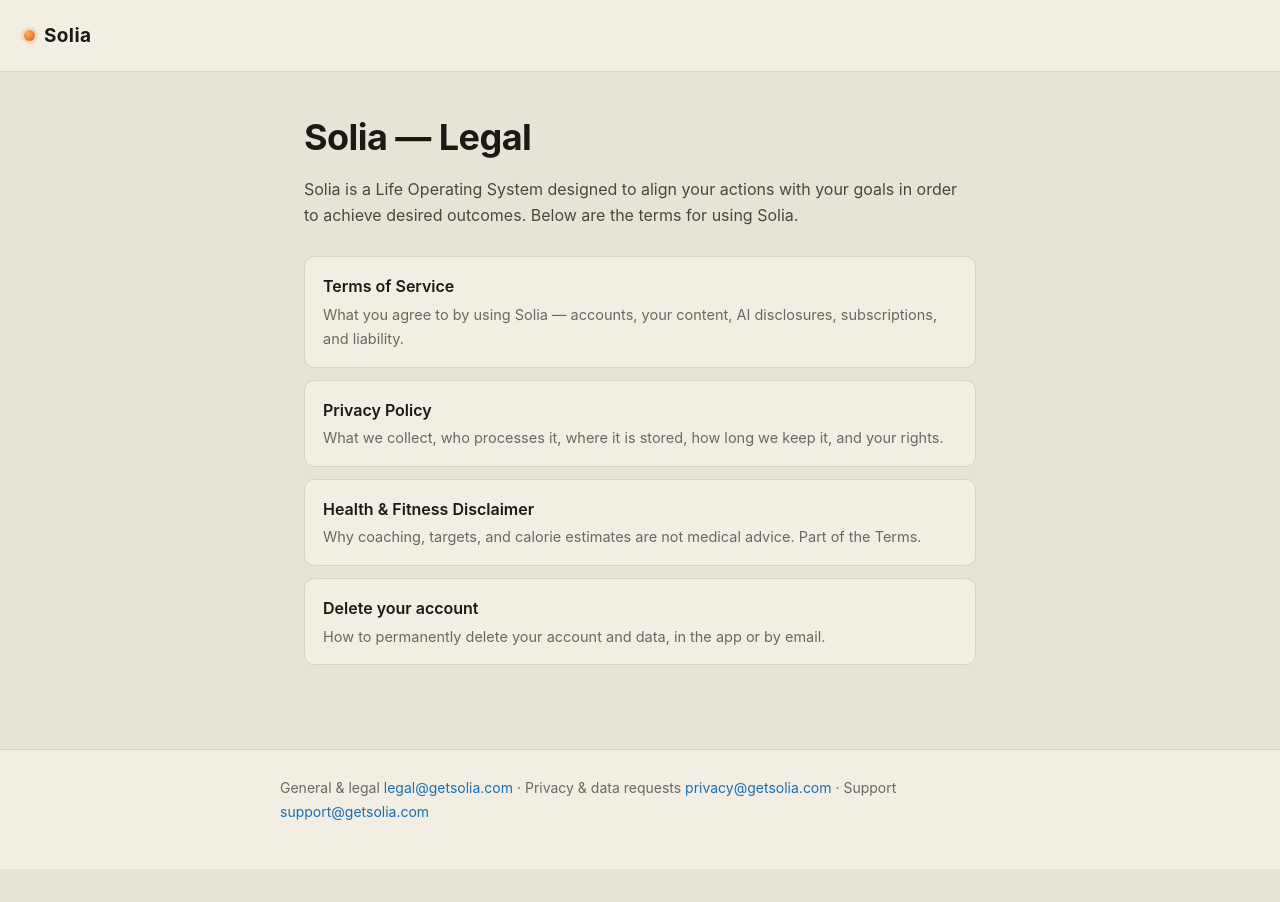
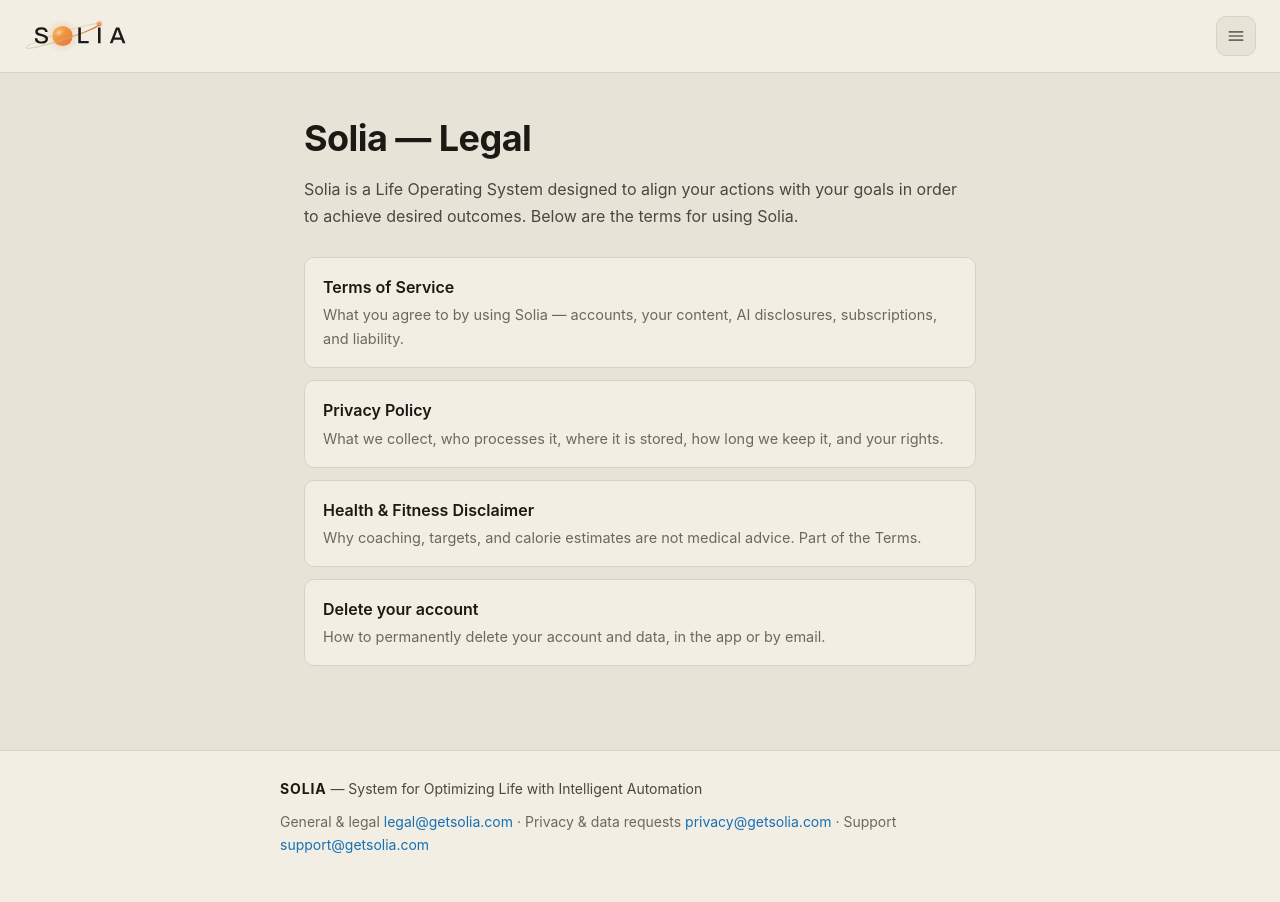
Before and after one commit to Solia-SaaS/Solia-Legal, a Jekyll site: the page built from index.md, in a window 1280 px wide. Built offline with Jekyll 4.4.1, drawn with Linux system fonts in a browser that asks for light colours; our own code applies the rules of GitHub Pages for plain Markdown files.

Commit message:
Match the root-site chrome: real wordmark banner, menu button, back links
Same look and feel as getsolia.com: theme-aware Solia wordmark SVG in the
banner (replacing the text+dot stand-in), the details/summary menu button
(Support, Legal), the SOLIA-acronym footer, and the shared stylesheet. Every
page except the index gets an 'All legal documents' back link, added in the
layout so future docs inherit it automatically.

Co-Authored-By: Claude Fable 5 <noreply@anthropic.com>

```diff
--- a/_layouts/default.html
+++ b/_layouts/default.html
@@ -5,20 +5,42 @@
 <meta name="viewport" content="width=device-width, initial-scale=1">
 <title>{% if page.title %}{{ page.title }} · {% endif %}Solia</title>
 <meta name="description" content="{{ page.description | default: site.description }}">
+<meta property="og:title" content="{{ page.title | default: 'Solia — Legal' }}">
+<meta property="og:description" content="{{ page.description | default: site.description }}">
+<meta name="theme-color" content="#14120B" media="(prefers-color-scheme: dark)">
+<meta name="theme-color" content="#E7E3D7" media="(prefers-color-scheme: light)">
 <link rel="stylesheet" href="{{ '/assets/css/style.css' | relative_url }}">
 </head>
 <body>
 <header class="site">
-  <a class="wordmark" href="{{ '/' | relative_url }}">
-    <span class="dot" aria-hidden="true"></span>Solia
+  <a class="wordmark" href="{{ '/' | relative_url }}" aria-label="Solia legal home">
+    <picture>
+      <source media="(prefers-color-scheme: dark)" srcset="{{ '/assets/brand/solia-wordmark-dark.svg' | relative_url }}">
+      <img src="{{ '/assets/brand/solia-wordmark-light.svg' | relative_url }}" alt="Solia" width="112" height="44">
+    </picture>
   </a>
+  <details class="menu">
+    <summary aria-label="Open menu">
+      <svg viewBox="0 0 24 24" width="20" height="20" aria-hidden="true" fill="none" stroke="currentColor" stroke-width="2" stroke-linecap="round">
+        <line x1="4" y1="7" x2="20" y2="7"/>
+        <line x1="4" y1="12" x2="20" y2="12"/>
+        <line x1="4" y1="17" x2="20" y2="17"/>
+      </svg>
+    </summary>
+    <nav>
+      <a href="https://getsolia.com/support">Support</a>
+      <a href="{{ '/' | relative_url }}">Legal</a>
+    </nav>
+  </details>
 </header>
 
 <main>
+  {% unless page.url == "/" %}<p class="back"><a href="{{ '/' | relative_url }}">&larr; All legal documents</a></p>{% endunless %}
   {{ content }}
 </main>
 
 <footer class="site">
+  <p class="acronym"><strong>SOLIA</strong> — System for Optimizing Life with Intelligent Automation</p>
   <p>
     General &amp; legal <a href="mailto:legal@getsolia.com">legal@getsolia.com</a> ·
     Privacy &amp; data requests <a href="mailto:privacy@getsolia.com">privacy@getsolia.com</a> ·
--- a/assets/css/style.css
+++ b/assets/css/style.css
@@ -1,14 +1,17 @@
-/* Solia legal — brand values from workspace/overview/branding.md */
+/* Solia site — brand values from workspace/overview/branding.md */
 :root {
   --amber: #E47235;
   --amber-bright: #EE8239;
+  --sun-gold: #F8B44B;
   --link: #1670B6;
   --ink: #1B1913;
   --ink-soft: #4A4740;
   --muted: #6B6862;
   --canvas: #E7E3D7;
   --surface: #F2EEE3;
+  --raised: #ECE8DB;
   --rule: #D8D3C4;
+  --accent: var(--amber);
 }
 @media (prefers-color-scheme: dark) {
   :root {
@@ -18,16 +21,21 @@
     --muted: #989794;
     --canvas: #14120B;
     --surface: #1B1913;
+    --raised: #211F19;
     --rule: #302E29;
+    --accent: var(--amber-bright);
   }
 }
 
 * { box-sizing: border-box; }
 
-html { -webkit-text-size-adjust: 100%; }
+html { -webkit-text-size-adjust: 100%; scroll-behavior: smooth; }
 
 body {
   margin: 0;
+  min-height: 100vh;
+  display: flex;
+  flex-direction: column;
   background: var(--canvas);
   color: var(--ink);
   font: 16px/1.65 -apple-system, BlinkMacSystemFont, "Segoe UI", Roboto, Helvetica, Arial, sans-serif;
@@ -37,42 +45,65 @@ body {
 /* ── header ─────────────────────────────────────────────────────────────── */
 header.site {
   display: flex;
-  flex-wrap: wrap;
   align-items: center;
-  gap: 12px 28px;
-  padding: 20px 24px;
+  gap: 12px;
+  padding: 14px 24px;
   border-bottom: 1px solid var(--rule);
   background: var(--surface);
 }
 .wordmark {
   display: inline-flex;
   align-items: center;
-  gap: 9px;
-  font-size: 19px;
-  font-weight: 650;
-  letter-spacing: .02em;
+  margin-right: auto;
+  line-height: 0;
+}
+.wordmark img { height: 44px; width: auto; display: block; }
+
+/* menu button + dropdown */
+details.menu { position: relative; }
+details.menu summary {
+  list-style: none;
+  display: inline-flex;
+  align-items: center;
+  justify-content: center;
+  width: 40px;
+  height: 40px;
+  border: 1px solid var(--rule);
+  border-radius: 10px;
+  background: var(--canvas);
+  color: var(--muted);
+  cursor: pointer;
+}
+details.menu summary::-webkit-details-marker { display: none; }
+details.menu summary:hover,
+details.menu[open] summary { color: var(--ink); border-color: var(--accent); }
+details.menu nav {
+  position: absolute;
+  top: calc(100% + 8px);
+  right: 0;
+  min-width: 180px;
+  padding: 6px;
+  background: var(--surface);
+  border: 1px solid var(--rule);
+  border-radius: 12px;
+  box-shadow: 0 10px 30px rgba(0,0,0,.14);
+  z-index: 10;
+}
+details.menu nav a {
+  display: block;
+  padding: 10px 14px;
+  border-radius: 8px;
   color: var(--ink);
   text-decoration: none;
-  margin-right: auto;
+  font-size: 15px;
+  font-weight: 500;
 }
-.wordmark .dot {
-  width: 11px; height: 11px;
-  border-radius: 50%;
-  background: radial-gradient(circle at 32% 30%, #F8B44B, var(--amber) 70%);
-  box-shadow: 0 0 0 3px rgba(228,114,53,.16);
-}
-header.site nav { display: flex; flex-wrap: wrap; gap: 20px; }
-header.site nav a {
-  color: var(--muted);
-  text-decoration: none;
-  font-size: 14.5px;
-  padding: 2px 0;
-  border-bottom: 1.5px solid transparent;
-}
-header.site nav a:hover { color: var(--ink); border-bottom-color: var(--amber); }
+details.menu nav a:hover { background: var(--raised); color: var(--accent); }
 
 /* ── content ────────────────────────────────────────────────────────────── */
 main {
+  flex: 1;
+  width: 100%;
   max-width: 720px;
   margin: 0 auto;
   padding: 44px 24px 72px;
@@ -102,7 +133,7 @@ main p, main li { color: var(--ink-soft); }
 main strong { color: var(--ink); font-weight: 640; }
 
 main a { color: var(--link); text-decoration-thickness: 1px; text-underline-offset: 2px; }
-main a:hover { color: var(--amber); }
+main a:hover { color: var(--accent); }
 
 main ul, main ol { padding-left: 22px; }
 main li { margin: 6px 0; }
@@ -112,7 +143,7 @@ main hr { border: 0; border-top: 1px solid var(--rule); margin: 32px 0; }
 main blockquote {
   margin: 20px 0;
   padding: 14px 18px;
-  border-left: 3px solid var(--amber);
+  border-left: 3px solid var(--accent);
   background: var(--surface);
   border-radius: 0 8px 8px 0;
 }
@@ -142,6 +173,63 @@ main code {
   font-size: 13.5px;
 }
 
+/* ── splash landing ─────────────────────────────────────────────────────── */
+main.splash {
+  max-width: none;
+  display: flex;
+  align-items: center;
+  justify-content: center;
+  padding: 24px;
+}
+.hero {
+  text-align: center;
+  /* sit slightly above true center — reads as "dead centre" to the eye */
+  margin-bottom: 8vh;
+}
+.hero-logo img {
+  height: clamp(76px, 18vw, 110px);
+  width: auto;
+  display: block;
+  margin: 0 auto;
+}
+.hero .tagline {
+  margin: 14px 0 0;
+  font-size: clamp(12.5px, 2.6vw, 15px);
+  font-weight: 600;
+  letter-spacing: .34em;
+  text-indent: .34em; /* visually re-center the tracked caps */
+  text-transform: uppercase;
+  color: var(--ink-soft);
+}
+.hero .soon {
+  display: inline-flex;
+  align-items: center;
+  gap: 10px;
+  margin: 40px 0 0;
+  padding: 9px 18px;
+  border: 1px solid var(--rule);
+  border-radius: 999px;
+  background: var(--surface);
+  color: var(--ink);
+  font-size: 14.5px;
+  font-weight: 600;
+}
+.hero .pulse {
+  width: 9px; height: 9px;
+  border-radius: 50%;
+  background: radial-gradient(circle at 32% 30%, var(--sun-gold), var(--accent) 70%);
+  box-shadow: 0 0 0 3px rgba(228,114,53,.16);
+}
+
+/* back link on inner pages */
+main .back { margin: 0 0 22px; font-size: 14.5px; }
+main .back a {
+  color: var(--muted);
+  text-decoration: none;
+  font-weight: 500;
+}
+main .back a:hover { color: var(--accent); }
+
 /* index page link cards */
 .doc-list { list-style: none; padding: 0; margin: 28px 0 0; }
 .doc-list li { margin: 0 0 12px; }
@@ -155,7 +243,7 @@ main code {
   color: var(--ink);
   font-weight: 600;
 }
-.doc-list a:hover { border-color: var(--amber); color: var(--ink); }
+.doc-list a:hover { border-color: var(--accent); color: var(--ink); }
 .doc-list span { display: block; font-weight: 400; font-size: 14.5px; color: var(--muted); margin-top: 3px; }
 
 /* ── footer ─────────────────────────────────────────────────────────────── */
@@ -167,5 +255,7 @@ footer.site {
   font-size: 14px;
 }
 footer.site p { max-width: 720px; margin: 0 auto 6px; }
+footer.site .acronym { color: var(--ink-soft); margin-bottom: 10px; }
+footer.site .acronym strong { color: var(--ink); letter-spacing: .06em; }
 footer.site a { color: var(--link); text-decoration: none; }
 footer.site a:hover { text-decoration: underline; }
```
Also changed, not shown: assets/brand/solia-wordmark-dark.svg (added), assets/brand/solia-wordmark-light.svg (added).
